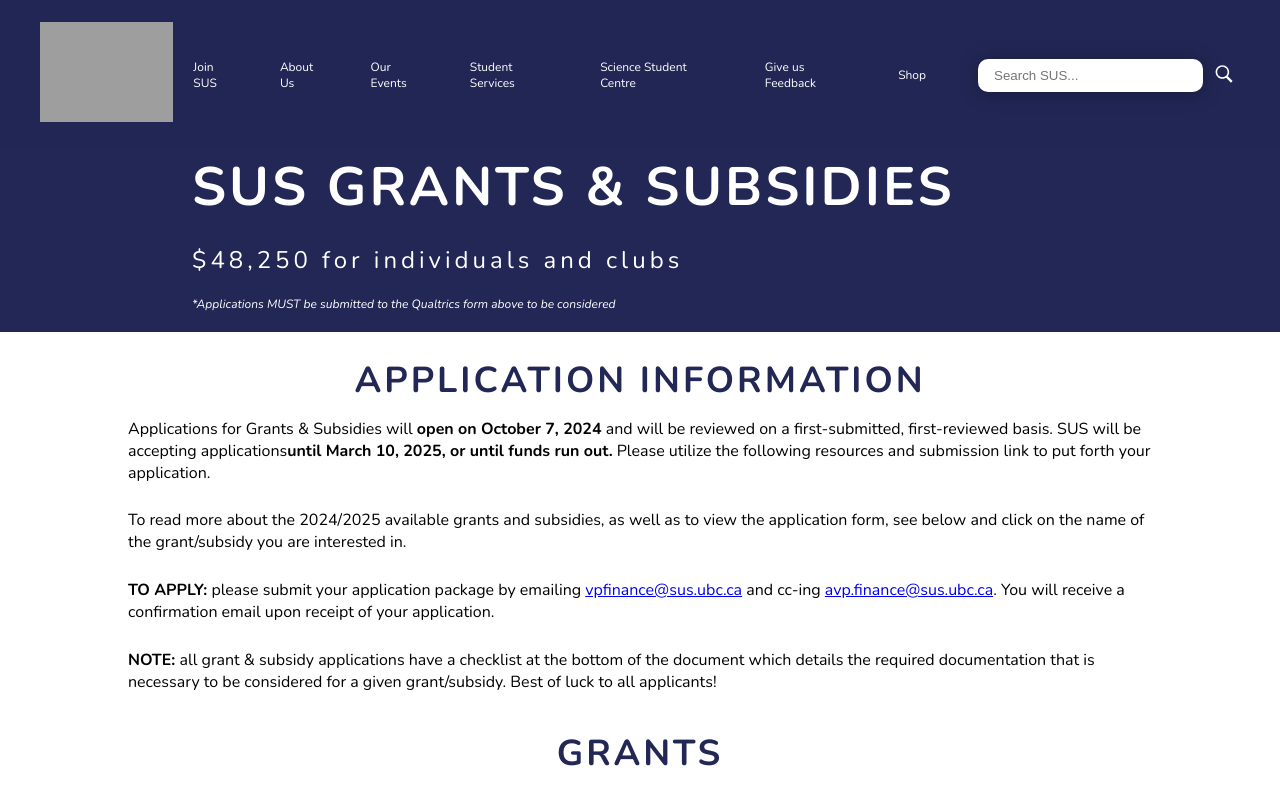
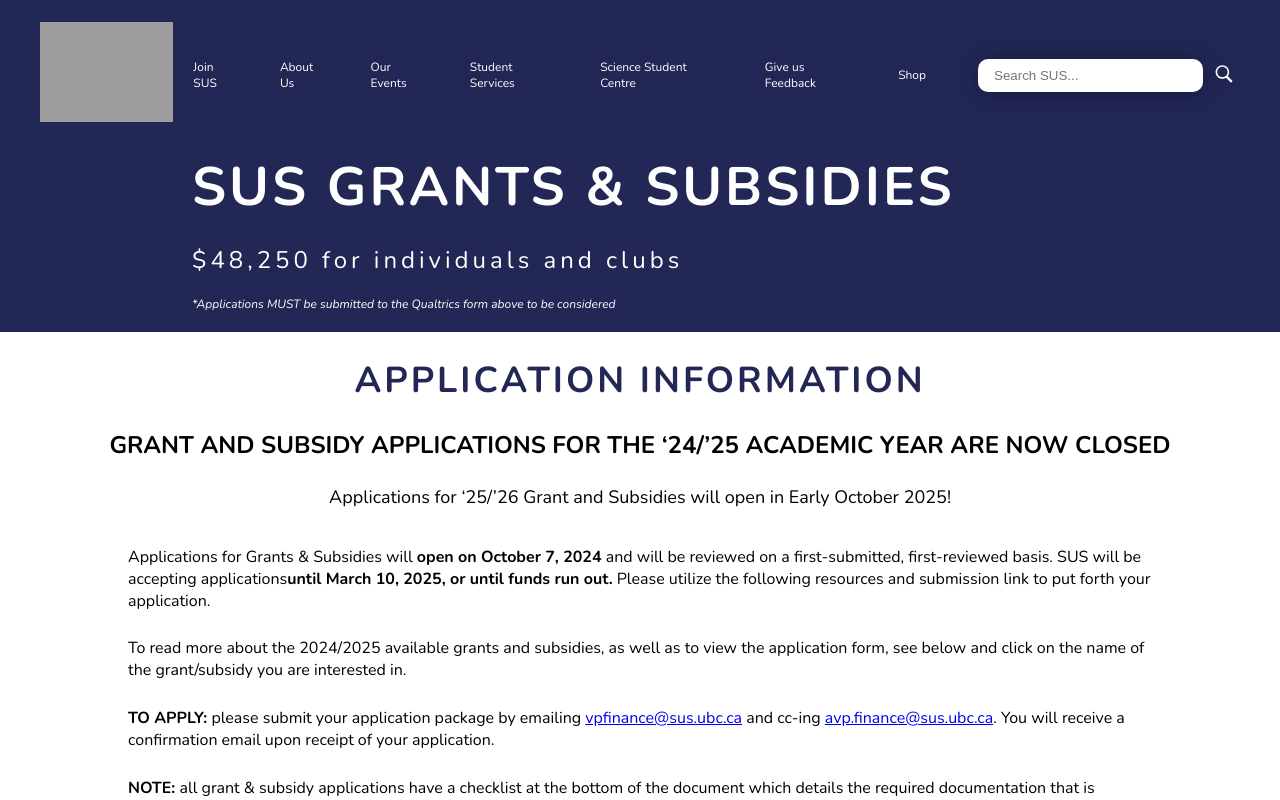
Before and after one commit to Science-Undergraduate-Society/www, a Next.js app: page /studentServices/grants in a window 1280 px wide. Shown: the top 800 px of the page. Built offline with nearby package versions, Linux system fonts and the light colour scheme; grey boxes are pictures that could not be loaded; a web font is replaced by a local one.

Commit message:
update grants status to closed

```diff
--- a/src/pages/studentServices/grants.js
+++ b/src/pages/studentServices/grants.js
@@ -21,6 +21,8 @@ export default function Grants() {
             </Heading>
             <StuSec>
                 <SecondHeader>Application Information</SecondHeader>
+                    <ThirdHeader>GRANT AND SUBSIDY APPLICATIONS FOR THE ‘24/’25 ACADEMIC YEAR ARE NOW CLOSED</ThirdHeader>
+                    <ForthHeader>Applications for ‘25/’26 Grant and Subsidies will open in Early October 2025!</ForthHeader>
                     <InfoSec>Applications for Grants & Subsidies will  <strong>open on October 7, 2024</strong> and will be reviewed on a first-submitted, first-reviewed basis. SUS will be accepting applications
                     <strong>until March 10, 2025, or until funds run out.</strong> Please utilize the following resources and submission link to put forth your application.
                     </InfoSec>
@@ -218,6 +220,23 @@ const SecondHeader = styled.div`
     font-weight: bold;
 `
 
+const ThirdHeader = styled.div`
+    font-size: 24px;
+    text-align: center;
+    background-color: #fff;
+    padding-top: 24px;
+    padding-bottom: 24px;
+    text-transform: uppercase;
+    font-weight: bold;
+`
+
+const ForthHeader = styled.div`
+    font-size: 18px;
+    text-align: center;
+    background-color: #fff;
+    padding-bottom: 24px;
+`
+
 const SciSec = styled.div`
     height: 100%;
     width: 100%;
```
